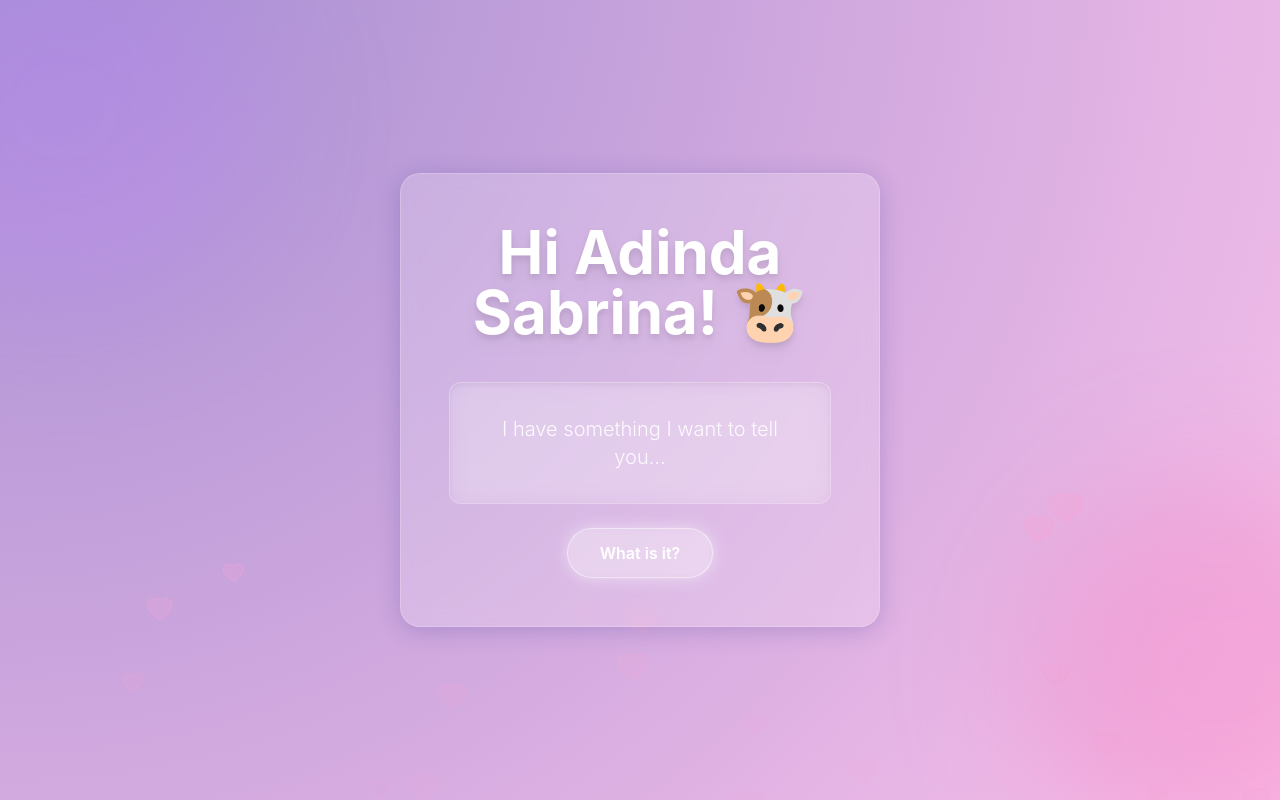
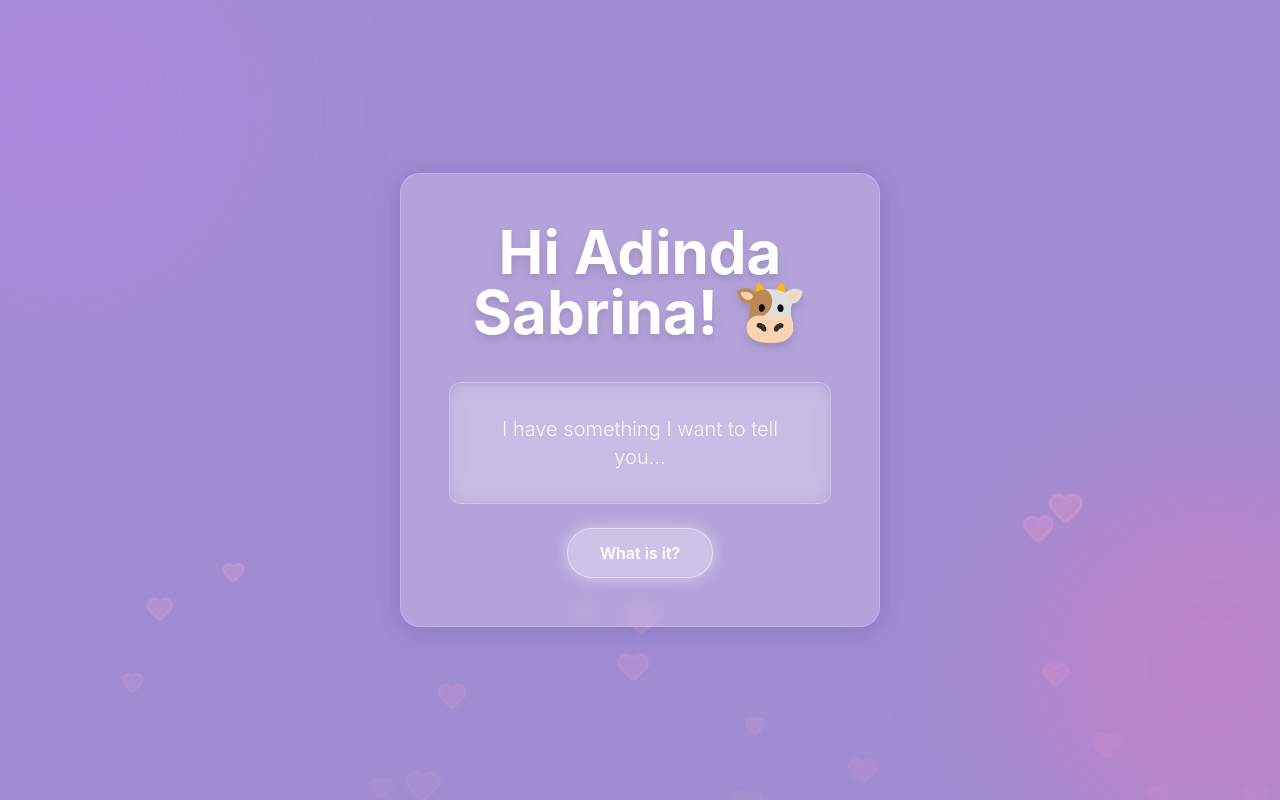
Before and after one commit to Moremirr/book, a React (Vite) app: page / in a window 1280 px wide. Built offline with nearby package versions, Linux system fonts and the light colour scheme.

Commit message:
Fix: Global fix for white bars using 100dvh and solid purple body background

```diff
--- a/src/index.css
+++ b/src/index.css
@@ -3,7 +3,8 @@
 @tailwind utilities;
 
 html {
-  height: 100%;
+  height: 100dvh;
+  width: 100vw;
   margin: 0;
   padding: 0;
   overflow: hidden;
@@ -13,18 +14,19 @@ html {
 }
 
 body {
-  height: 100%;
+  height: 100dvh;
+  width: 100vw;
   margin: 0;
   padding: 0;
-  width: 100%;
   overflow: hidden;
   /* Lock the body too */
-  background: transparent !important;
+  /* Double Safety: Body is also Purple to prevent white bars */
+  background-color: #a18cd1 !important;
 }
 
 #root {
-  height: 100%;
-  width: 100%;
+  height: 100dvh;
+  width: 100vw;
   overflow-y: auto;
   /* The actual scrollable container */
   overflow-x: hidden;
```
